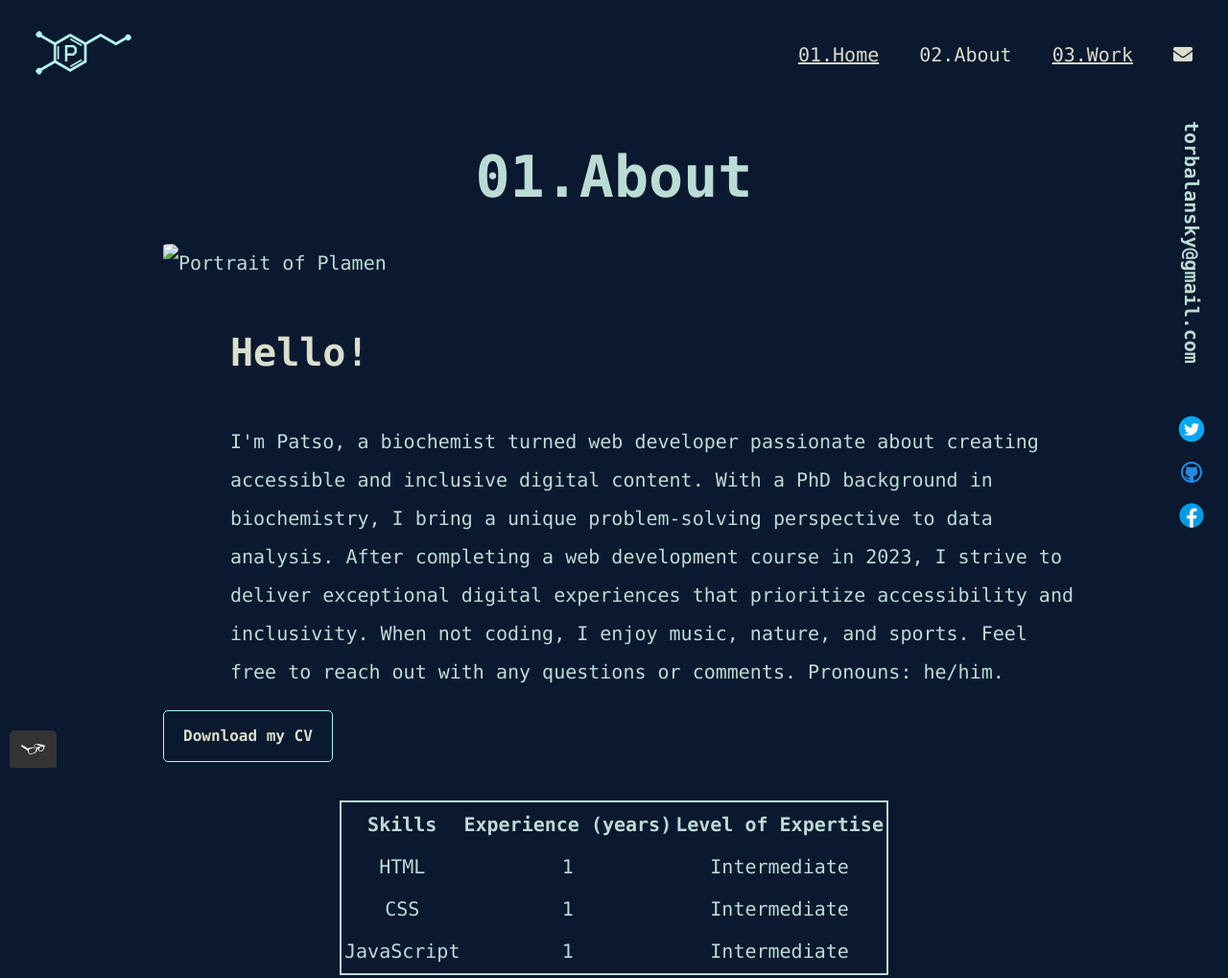
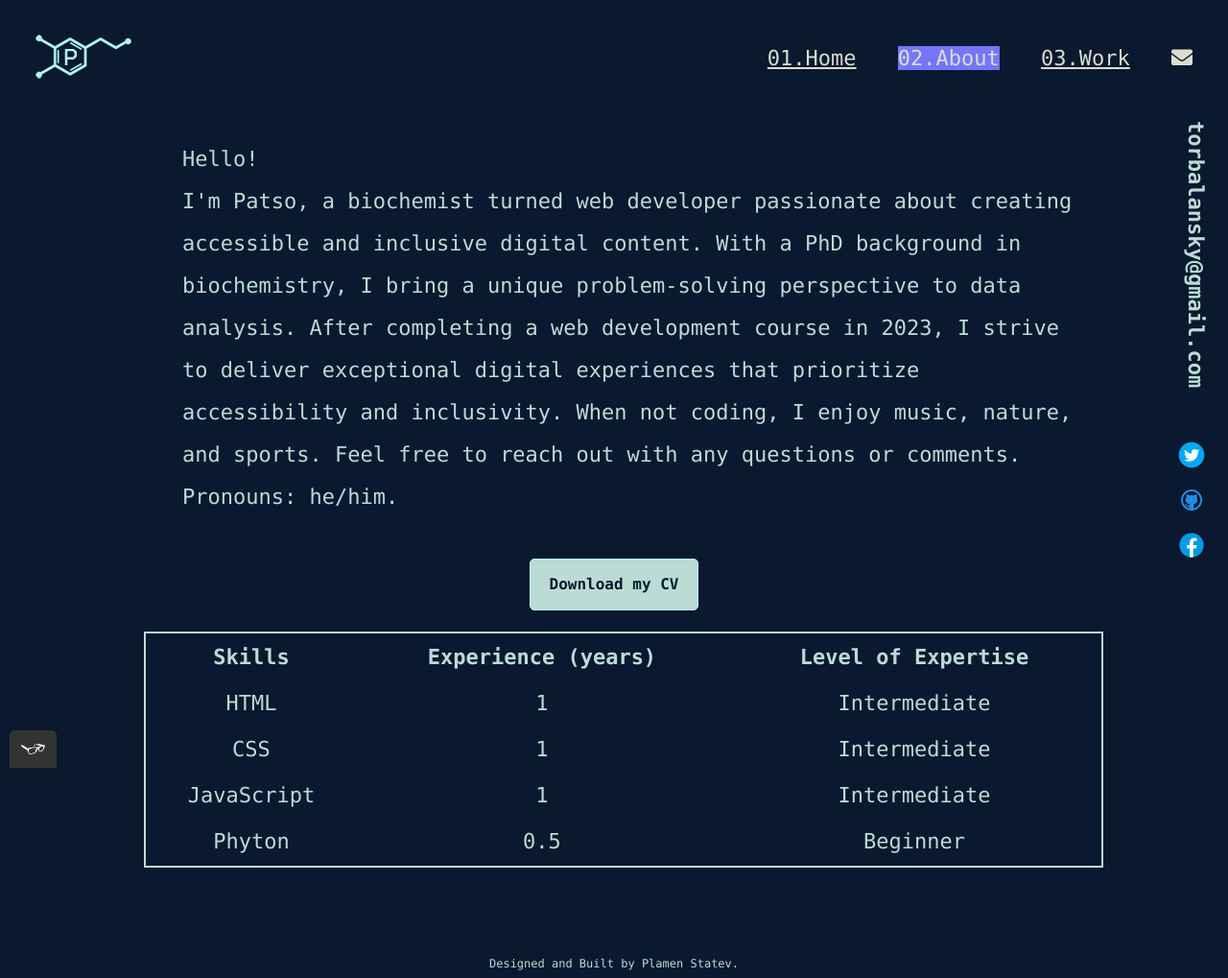
Before and after one commit to torbalansky/Portfolio_Website_Patso, a plain HTML site: page about.html in a window 1280 px wide. Shown: the top 1019 px of the page at 96% size. Drawn offline with Linux system fonts and the light colour scheme.

Commit message:
Improved styling and fixed inconsistencies

```diff
--- a/about.html
+++ b/about.html
@@ -16,13 +16,13 @@
     <nav class="main-navigation page-header__item">
         <ul role="menubar" class="navigation-list">
           <li role="presentation">
-            <a href="index.html" role="menuitem" class="navigation-list__item navigation-list__item" aria-label="Home"> 01.Home</a>
+            <a href="index.html" role="menuitem" class="navigation-list__item" aria-label="Home"> 01.Home</a>
         </li>
         <li role="presentation">
-            <a href="about.html" role="menubar" class="navigation-list__item--active" aria-label="About me"> 02.About</a>
+            <a href="about.html" role="menubar" class="navigation-list__item navigation-list__item--active" aria-label="About me"> 02.About</a>
         </li>
         <li role="presentation">
-            <a href="work.html" role="menuitem" class="navigation-list__item navigation-list__item" aria-label="Work"> 03.Work</a>
+            <a href="work.html" role="menuitem" class="navigation-list__item" aria-label="Work"> 03.Work</a>
         </li>
         <li>
             <a href="contact.html" role="menubar" class="navigation-list__item" aria-label="Contact me"><i class="fas fa-envelope"></i></a>
@@ -32,12 +32,9 @@
 </header>
 <main>
     <div class="about__me">
-        <h1> 01.About</h1>
-        <img src="img/#" class="profile__portrait" alt="Portrait of Plamen">
-          <ul>
-            <h2>Hello!</h2> I'm Patso, a biochemist turned web developer passionate about creating accessible and inclusive digital content. With a PhD background in biochemistry, I bring a unique problem-solving perspective to data analysis. After completing a web development course in 2023, I strive to deliver exceptional digital experiences that prioritize accessibility and inclusivity. When not coding, I enjoy music, nature, and sports. Feel free to reach out with any questions or comments. Pronouns: he/him.
+          <ul>Hello! <br> I'm Patso, a biochemist turned web developer passionate about creating accessible and inclusive digital content. With a PhD background in biochemistry, I bring a unique problem-solving perspective to data analysis. After completing a web development course in 2023, I strive to deliver exceptional digital experiences that prioritize accessibility and inclusivity. When not coding, I enjoy music, nature, and sports. Feel free to reach out with any questions or comments. Pronouns: he/him.
           </ul>
-          <a href="files/cv.pdf" class="button__code" download>Download my CV</a> <br><br>
+          <div class="button-container"><a href="files/cv.pdf" class="button__code" download>Download my CV</a></div>
         <table class="table__item">
             <thead>
               <tr>
@@ -62,8 +59,21 @@
                 <td>1</td>
                 <td>Intermediate</td>
               </tr>
+              <tr>
+                <td>Phyton</td>
+                <td>0.5</td>
+                <td>Beginner</td>
+              </tr>
             </tbody>
         </table> <br>
+    </div>
+    <div class="sidebar-container">
+      <div class="vertical__text"> <h3>torbalansky@gmail.com</h3></div>
+      <ul>
+        <li><a href="https://twitter.com/pstathis2" aria-label="Twitter Profile"> <img src="img/icons8-twitter-circled-32.png" alt="Twitter Icon"></a></li>
+        <li><a href="https://github.com/torbalansky" aria-label="GitHub Profile"> <img src="img/icons8-github-32.png" alt="GitHub Icon"></a></li>
+        <li><a href="https://www.facebook.com/patzu.rs" aria-label="Facebook Profile"> <img src="img/icons8-facebook-color-32.png" alt="Facebook Icon"></a></li>
+      </ul>
     </div>
     <footer class="page-footer">
       <div class="flex-container">
@@ -71,14 +81,6 @@
       <a href="https://github.com/torbalansky"> <img src="img/icons8-gitlab-32_footer.png" alt="Github"></a>
       </div>
   </footer>
-    <div class="sidebar-container">
-      <div class="vertical__text"> <h3>torbalansky@gmail.com</h3></div>
-      <ul>
-        <li><a href="https://twitter.com/pstathis2"> <img src="img/icons8-twitter-circled-32.png"></a></li>
-        <li><a href="https://github.com/torbalansky"> <img src="img/icons8-github-32.png"></a></li>
-        <li><a href="https://www.facebook.com/patzu.rs"> <img src="img/icons8-facebook-color-32.png"></a></li>
-      </ul>
-    </div>
   </main>
   <script src="js/tota11y.min.js"></script>
 </body>
--- a/css/style.production.css
+++ b/css/style.production.css
@@ -13,10 +13,11 @@
   --active-color: #f00;
   --element-selector-color: rgb(218, 222, 204);
   --border-color: white;
+  --button-code: rgb(117, 117, 250);
   --button-background-color: #565757;
   --font-size-h1: 60px;
   --font-size-h2: 40px;
-  --font-size-h3: 20px;
+  --font-size-h3: 22px;
   --max-width: 1000px;
   --font-weight: 700;
   --width: 100%;
@@ -26,7 +27,6 @@ body {
   background-color: var(--background-color);
   color: var(--secondary-color);
   font-family: Consolas, Menlo, Monaco, Lucida Console, Liberation Mono, DejaVu Sans Mono, Bitstream Vera Sans Mono, Courier New, monospace, serif;
-  font-weight: 400;
   font-size: var(--font-size-h3);
   line-height: 2;
   text-align: justify;
@@ -57,7 +57,7 @@ body {
   margin-top: 120px;
 }
 
-@media (max-width: 768px) {
+@media (max-width: 820px) {
   .sidebar-container {
     display: none;
   }
@@ -115,6 +115,7 @@ a:active {
 
 .navigation-list__item--active {
   text-decoration: none;
+  background-color: var(--button-code);
 }
 
 a {
@@ -133,33 +134,11 @@ div {
   border: none; /* Attributes describe: thickness, type, color */
 }
 
-.profile {
+.profile__item, .about__me {
   max-width: var(--max-width);
   margin: 0 auto;
   padding: 10px;
   text-align: left;
-}
-
-.profile__portrait {
-  border-radius: 5%;
-  margin-left: 20px;
-}
-.about__me {
-  max-width: var(--max-width);
-  margin: 0 auto;
-  padding: 10px;
-  text-align: left;
-}
-
-.about__me ul {
-  margin-left: 50px;
-}
-
-.about__me h1 {
-  -webkit-box-align: start;
-      -ms-flex-align: start;
-          align-items: start;
-  text-align: center;
 }
 
 * {
@@ -172,7 +151,6 @@ div {
 }
 
 .page-header {
-  background-color: var(--grid-item-color);
   display: -webkit-box;
   display: -ms-flexbox;
   display: flex;
@@ -208,7 +186,9 @@ div {
 }
 
 .navigation-list li:hover {
-  background-color: var(--primary-color);
+  background-color: var(--button-code);
+  padding: 5px 10px;
+  border-radius: 5px;
 }
 
 .navigation-list {
@@ -276,10 +256,6 @@ div {
   }
 }
 
-@media all and (max-width: 750px) {
-  /* shared code */
-}
-
 @media all and (max-width: 500px) {
   .grid {
     -ms-grid-columns: 1fr;
@@ -335,10 +311,22 @@ button:focus,
 }
 
 .table__item {
-  margin-left: auto;
-  margin-right: auto;
+  width: var(--max-width);
   text-align: center;
   border: 2px solid var(--secondary-color);
+}
+
+.table__item tr:hover {
+  background-color: var(--button-background-color);
+}
+
+@media screen and (max-width: 820px) {
+  .table__item {
+    width: 100%;
+    display: block;
+    font-size: 14px;
+    border: none !important;
+  }
 }
 
 .container {
@@ -474,7 +462,7 @@ footer {
   clear: both;
   display: list-item;
   width: var(--width);
-  background-color: var(--background-color1);
+  background-color: var(--background-color);
   color: var(--secondary-color);
   text-align: center;
   margin-top: 20px;
@@ -485,11 +473,19 @@ footer {
   clear: both;
 }
 
+.button-container {
+  display: flex;
+  justify-content: center;
+  align-items: center;
+  margin-bottom: 20px;
+  margin-top: 40px;
+}
+
 .button__code {
-  display: inline-block;
-  margin-left: 20px;
+  background-color: var(--secondary-color);
+  color: var(--background-color) !important;
   padding: 10px 20px;
-  font-size: 16px;
+  font-size: 16px !important;
   font-weight: bold;
   text-decoration: none;
   border: 1px solid var(--visited-color);
@@ -507,7 +503,7 @@ footer {
   position: absolute;
   z-index: -2;
   inset: 0;
-  background-color: var(--button-background-color);
+  background-color: var(--button-code);
   scale: 0 1;
   -webkit-transition: scale 500ms;
   -o-transition: scale 500ms;
--- a/css/styles.css
+++ b/css/styles.css
@@ -6,6 +6,7 @@
   --active-color: #f00;
   --element-selector-color: rgb(218, 222, 204);
   --border-color: white;
+  --button-code: rgb(117, 117, 250);
   --button-background-color: #565757;
   --font-size-h1: 60px;
   --font-size-h2: 40px;
@@ -19,7 +20,6 @@ body {
   background-color: var(--background-color);
   color: var(--secondary-color);
   font-family: Consolas, Menlo, Monaco, Lucida Console, Liberation Mono, DejaVu Sans Mono, Bitstream Vera Sans Mono, Courier New, monospace, serif;
-  font-weight: 400;
   font-size: var(--font-size-h3);
   line-height: 2;
   text-align: justify;
@@ -42,7 +42,7 @@ body {
   margin-top: 120px;
 }
 
-@media (max-width: 768px) {
+@media (max-width: 820px) {
   .sidebar-container {
     display: none;
   }
@@ -98,6 +98,7 @@ a:active {
 
 .navigation-list__item--active {
   text-decoration: none;
+  background-color: var(--button-code);
 }
 
 a {
@@ -116,28 +117,11 @@ div {
   border: none; /* Attributes describe: thickness, type, color */
 }
 
-.profile {
+.profile__item, .about__me {
   max-width: var(--max-width);
   margin: 0 auto;
   padding: 10px;
   text-align: left;
-}
-
-.profile__portrait {
-  border-radius: 5%;
-  margin-left: 20px;
-}
-
-.about__me {
-  max-width: var(--max-width);
-  margin: 0 auto;
-  padding: 10px;
-  text-align: left;
-}
-
-.about__me h1 {
-  align-items: start;
-  text-align: center;
 }
 
 * {
@@ -149,7 +133,6 @@ div {
 }
 
 .page-header {
-  background-color: var(--grid-item-color);
   display: flex;
   width: var(--width);
   padding: 7px;
@@ -177,7 +160,9 @@ div {
 }
 
 .navigation-list li:hover {
-  background-color: var(--primary-color);
+  background-color: var(--button-code);
+  padding: 5px 10px;
+  border-radius: 5px;
 }
 
 .navigation-list {
@@ -266,10 +251,6 @@ div {
   }
 }
 
-@media all and (max-width: 750px) {
-  /* shared code */
-}
-
 @media all and (max-width: 500px) {
   .grid {
     grid-template-columns: 1fr;
@@ -321,10 +302,22 @@ button:focus,
 }
 
 .table__item {
-  margin-left: auto;
-  margin-right: auto;
+  width: var(--max-width);
   text-align: center;
   border: 2px solid var(--secondary-color);
+}
+
+.table__item tr:hover {
+  background-color: var(--button-background-color);
+}
+
+@media screen and (max-width: 750px) {
+  .table__item {
+    width: 100%;
+    display: block;
+    font-size: 14px;
+    border: none !important;
+  }
 }
 
 .container {
@@ -437,7 +430,7 @@ footer {
   clear: both;
   display: list-item;
   width: var(--width);
-  background-color: var(--background-color1);
+  background-color: var(--background-color);
   color: var(--secondary-color);
   text-align: center;
   margin-top: 20px;
@@ -448,9 +441,17 @@ footer {
   clear: both;
 }
 
+.button-container {
+  display: flex;
+  justify-content: center;
+  align-items: center;
+  margin-bottom: 20px;
+  margin-top: 40px;
+}
+
 .button__code {
-  display: inline-block;
-  margin-left: 20px;
+  background-color: var(--secondary-color);
+  color: var(--background-color) !important;
   padding: 10px 20px;
   font-size: 16px;
   font-weight: bold;
@@ -468,7 +469,7 @@ footer {
   position: absolute;
   z-index: -2;
   inset: 0;
-  background-color: var(--button-background-color);
+  background-color: var(--button-code);
   scale: 0 1;
   transition: scale 500ms;
   transform-origin: left;
```
Also changed, not shown: contact.html (+3 -3 lines), index.html (+6 -6 lines), work.html (+4 -5 lines).
